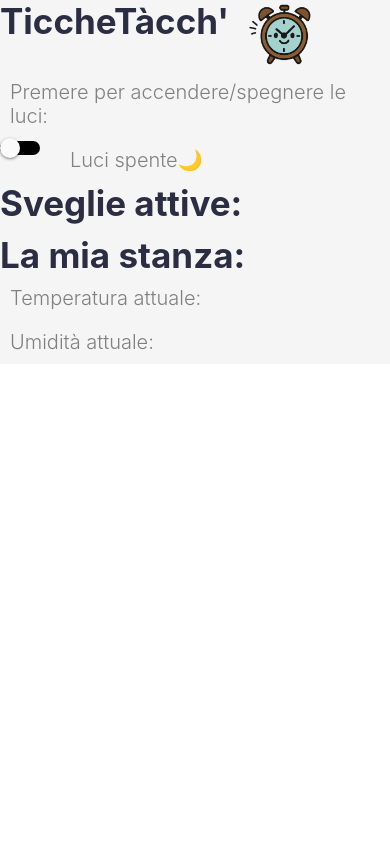
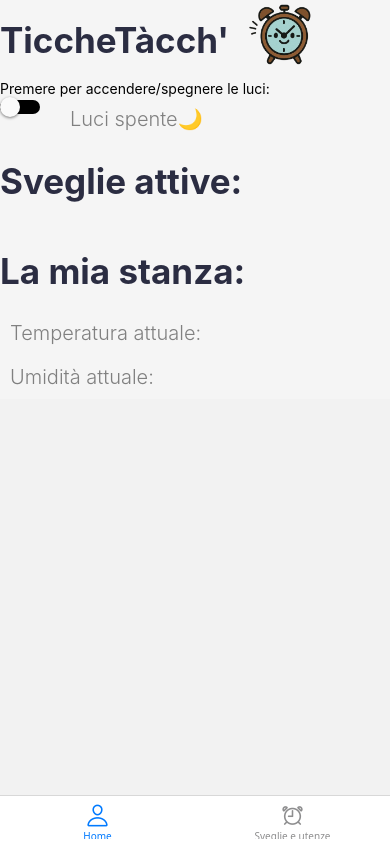
Before and after one commit to mijji89/SmartAlarmApp, a React Native app: screen /Home in a window 390 px wide. Built offline with nearby package versions, Linux system fonts and the light colour scheme.

Commit message:
Aggiunta tab e screen

```diff
--- a/App.js
+++ b/App.js
@@ -1,62 +1,6 @@
-import { StatusBar } from 'expo-status-bar';
-import { ScrollView,StyleSheet, Text, View, Button, FlatList, Switch, SafeAreaView,Image} from 'react-native';
-import {useState} from 'react';
-import { isEnabled } from 'react-native/Libraries/Performance/Systrace';
-import mqtt from 'mqtt';
-const styles = StyleSheet.create({
-  title: {
-    fontSize:35,
-    fontWeight: 'bold',
-    color: '#2b2d42'
-  },
-  body:{
-    flex:1,
-    backgroundColor:'#f5f5f5',
-    paddingVertical:30,
-    padding:15,
-  },
-  subtitle:{
-    fontSize:20,
-    fontWeight:300, //leggermente più piccolo del normale
-    color: '#808080',
-    padding:10,
-  },
-  alarmlist:{
-    flex:1,
-    padding:5,
-    flexDirection:'column',
-    justifyContent:'space-between'
-  },
-});
-const App=()=>{
-  const [isEnabled, setIsEnabled]= useState(false);
-  const toggleSwitch=()=> setIsEnabled (prevState => !prevState);
-  return(
-    <ScrollView>
-    <SafeAreaView style={styles.body}>
-      <StatusBar hidden={true}/>
-      <View style={{flexDirection:'row', columnGap:20}}>
-      <Text style={styles.title}>TiccheTàcch'</Text>
-      <Image source={require('./assets/icon.png')} style={{width: 70, height:70}}/>
-      </View>
-      <Text style={styles.subtitle}>Premere per accendere/spegnere le luci:</Text>
-      <View style={{flexDirection:'row', columnGap:20}}>
-        <Switch trackColor={{ false: 'black', true:'lightblue'}} onValueChange={toggleSwitch} value={isEnabled} />
-        <Text style={styles.subtitle}>{isEnabled? '💡Luci accese': 'Luci spente🌙'}</Text>
-      </View>
-      <Text style={styles.title}>Sveglie attive:</Text>
-      <View style={styles.alarmlist}>
-      </View>
-      <Text style={styles.title}>La mia stanza: </Text>
-      <View style={{flexDirection:'row', columnGap:20}}>
-        <Text style={styles.subtitle}>Temperatura attuale:</Text>
-      </View>
-      <View style={{flexDirection:'row', columnGap:20}}>
-        <Text style={styles.subtitle}>Umidità attuale:</Text>
-      </View>
-    </SafeAreaView>
-    </ScrollView>
-  );
-};
+import React from 'react';
+import AppNavigator from './Navigator';
 
-export default App;
+export default function App() {
+  return <AppNavigator />;
+}
--- /dev/null
+++ b/HomeScreen.js
@@ -0,0 +1,38 @@
+import { StatusBar } from 'expo-status-bar';
+import { ScrollView,StyleSheet, Text, View, Button, FlatList, Switch, SafeAreaView,Image} from 'react-native';
+import {useState} from 'react';
+import { isEnabled } from 'react-native/Libraries/Performance/Systrace';
+import style from './Stile.js';
+
+const HomeScreen=()=>{
+  const [isEnabled, setIsEnabled]= useState(false);
+  const toggleSwitch=()=> setIsEnabled (prevState => !prevState);
+  return(
+    <ScrollView>
+    <SafeAreaView style={style.body}>
+      <StatusBar backgroundColor='#f5f5f5'/>
+      <View style={{flexDirection:'row', columnGap:20}}>
+      <Text style={style.title}>TiccheTàcch'</Text>
+      <Image source={require('./assets/icon.png')} style={{width: 70, height:70}}/>
+      </View>
+      <Text style={style.subprintitle}>Premere per accendere/spegnere le luci:</Text>
+      <View style={style.riga}>
+        <Switch trackColor={{ false: 'black', true:'lightblue'}} onValueChange={toggleSwitch} value={isEnabled} />
+        <Text style={style.subtitle}>{isEnabled? '💡Luci accese': 'Luci spente🌙'}</Text>
+      </View>
+      <Text style={style.title}>Sveglie attive:</Text>
+      <View style={style.alarmlist}>
+      </View>
+      <Text style={style.title}>La mia stanza: </Text>
+      <View style={{flexDirection:'row', columnGap:20}}>
+        <Text style={style.subtitle}>Temperatura attuale:</Text>
+      </View>
+      <View style={style.riga}>
+        <Text style={style.subtitle}>Umidità attuale:</Text>
+      </View>
+    </SafeAreaView>
+    </ScrollView>
+  );
+};
+
+export default HomeScreen;
--- /dev/null
+++ b/Navigator.js
@@ -0,0 +1,31 @@
+import React from 'react';
+import { createBottomTabNavigator } from '@react-navigation/bottom-tabs';
+import HomeScreen from './HomeScreen';
+import SetAlarm from './SetAlarm';
+import { NavigationContainer } from '@react-navigation/native';
+import { Ionicons } from '@expo/vector-icons';
+
+const Tab = createBottomTabNavigator();
+
+export default function AppNavigator() {
+  return (
+    <NavigationContainer>
+      <Tab.Navigator
+        screenOptions={({ route }) => ({
+          headerShown: false,
+          tabBarIcon: ({ color, size }) => {
+            let iconName;
+
+            if (route.name === 'Home') iconName = 'person-outline';
+            else if (route.name === 'Sveglie e utenze') iconName = 'alarm-outline';
+
+            return <Ionicons name={iconName} size={size} color={color} />;
+          },
+        })}
+      >
+        <Tab.Screen name="Home" component={HomeScreen} />
+        <Tab.Screen name="Sveglie e utenze" component={SetAlarm} />
+      </Tab.Navigator>
+    </NavigationContainer>
+  );
+}
--- /dev/null
+++ b/SetAlarm.js
@@ -0,0 +1,27 @@
+import { StatusBar } from 'expo-status-bar';
+import { ScrollView, Text, View, Button, FlatList, Switch, SafeAreaView,Image} from 'react-native';
+import {useState} from 'react';
+import { isEnabled } from 'react-native/Libraries/Performance/Systrace';
+import style from './Stile.js';
+
+const SetAlarm=()=>{
+  const [isEnabled, setIsEnabled]= useState(false);
+  const toggleSwitch=()=> setIsEnabled (prevState => !prevState);
+  return(
+    <ScrollView>
+    <SafeAreaView style={style.body}>
+        <StatusBar backgroundColor='#f5f5f5'/>
+        <Text style={style.title}>Sveglie e utenze</Text>
+        <View style={style.riga}>
+            <Text style={style.subtitle}>Aggiungi una sveglia:</Text>
+            <Button title='Aggiungi' onPress={()=>{}} color="lightskyblue"/>
+        </View>
+        <Text style={style.title}>Sveglie impostate:</Text>
+
+
+    </SafeAreaView>
+    </ScrollView>
+  );
+};
+
+export default SetAlarm;
--- /dev/null
+++ b/Stile.js
@@ -0,0 +1,39 @@
+import { StyleSheet } from "react-native";
+const style = StyleSheet.create({
+  title: {
+    fontSize:35,
+    fontWeight: 'bold',
+    color: '#2b2d42',
+    lineHeight: 80
+  },
+  prinsubtitle:{
+    fontSize:17,
+    fontWeight:'normal',
+    color: '#808080',
+    padding:10,
+  },
+  body:{
+    flex:1,
+    backgroundColor:'#f5f5f5',
+    paddingVertical:30,
+    padding:15,
+  },
+  subtitle:{
+    fontSize:20,
+    fontWeight:300,
+    color: '#808080',
+    padding:10,
+  },
+  alarmlist:{
+    flex:1,
+    padding:5,
+    flexDirection:'column',
+    justifyContent:'space-between'
+  },
+  riga:{
+    flexDirection:'row',
+    columnGap:20
+  }
+});
+
+export default style;
--- a/package.json
+++ b/package.json
@@ -10,11 +10,14 @@
     "web": "expo start --web"
   },
   "dependencies": {
+    "@react-navigation/bottom-tabs": "^7.3.13",
     "expo": "~53.0.9",
     "expo-status-bar": "~2.2.3",
     "mqtt": "^5.13.0",
     "react": "19.0.0",
-    "react-native": "0.79.2"
+    "react-native": "0.79.2",
+    "react-native-gesture-handler": "~2.24.0",
+    "react-native-reanimated": "~3.17.4"
   },
   "devDependencies": {
     "@babel/core": "^7.20.0"
```
Also changed, not shown: 1 other file (tests, documents, lock files or other folders).
